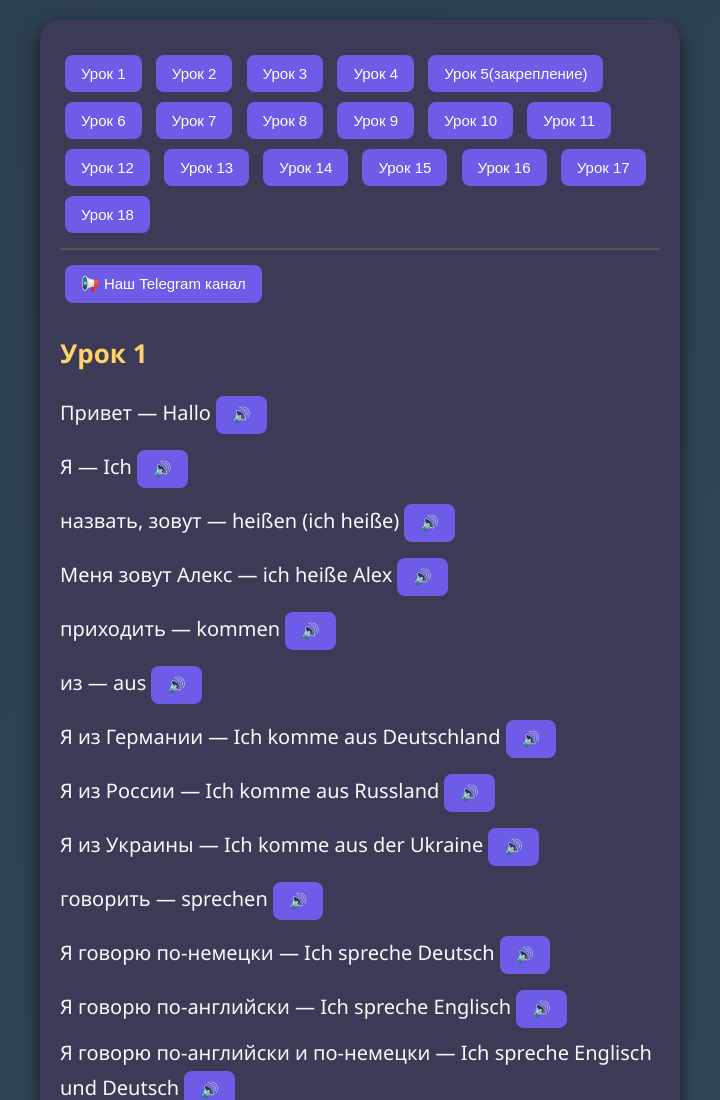
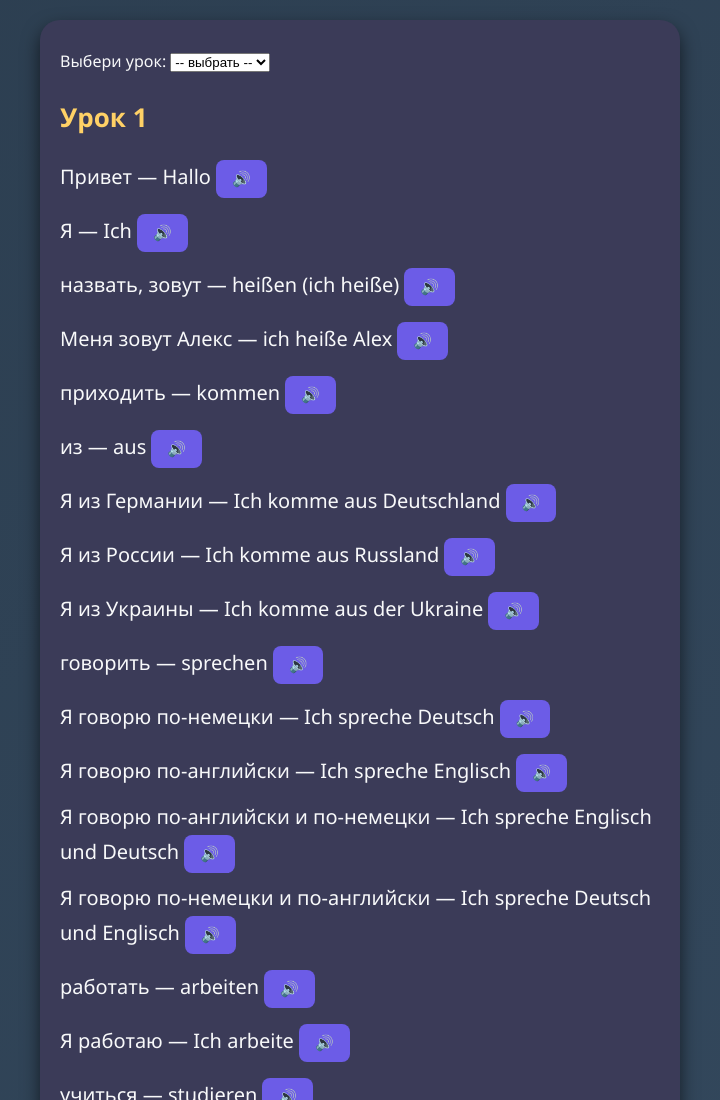
Before and after one commit to Try21321/germanwords, a plain HTML site: page massless.html in a window 1280 px wide. Shown: the top 1100 px of the page, without its empty margins (280-1000 px from the left). Drawn offline with Linux system fonts and the light colour scheme.

Commit message:
Add files via upload

```diff
--- a/massless.html
+++ b/massless.html
@@ -65,29 +65,29 @@
 
 <div class="card">
   <!-- Меню -->
-  <div id="menu">
-    <button onclick="goLesson(1)">Урок 1</button>
-    <button onclick="goLesson(2)">Урок 2</button>
-    <button onclick="goLesson(3)">Урок 3</button>
-    <button onclick="goLesson(4)">Урок 4</button>
-    <button onclick="goLesson(5)">Урок 5(закрепление) </button>
-    <button onclick="goLesson(6)">Урок 6</button>
-    <button onclick="goLesson(7)">Урок 7</button>
-    <button onclick="goLesson(8)">Урок 8</button>
-    <button onclick="goLesson(9)">Урок 9</button>
-    <button onclick="goLesson(10)">Урок 10</button>
-    <button onclick="goLesson(11)">Урок 11</button>
-    <button onclick="goLesson(12)">Урок 12</button>
-    <button onclick="goLesson(13)">Урок 13</button>
-    <button onclick="goLesson(14)">Урок 14</button>
-    <button onclick="goLesson(15)">Урок 15</button>
-    <button onclick="goLesson(16)">Урок 16</button>
-    <button onclick="goLesson(17)">Урок 17</button>
-    <button onclick="goLesson(18)">Урок 18</button>
-    <hr style="margin:10px 0; border: 1px solid #555;">
-  <button onclick="window.open('https://t.me/deutschland_learn', '_blank')">📢 Наш Telegram канал</button>
-
-
+  <div id="menu" style="margin-bottom:15px;">
+    <label for="lessonSelect">Выбери урок:</label>
+    <select id="lessonSelect" onchange="goLesson(this.value)">
+      <option value="">-- выбрать --</option>
+      <option value="1">Урок 1</option>
+      <option value="2">Урок 2</option>
+      <option value="3">Урок 3</option>
+      <option value="4">Урок 4</option>
+      <option value="5">Урок 5</option>
+      <option value="6">Урок 6</option>
+      <option value="7">Урок 7</option>
+      <option value="8">Урок 8</option>
+      <option value="9">Урок 9</option>
+      <option value="10">Урок 10</option>
+      <option value="11">Урок 11</option>
+      <option value="12">Урок 12</option>
+      <option value="13">Урок 13</option>
+      <option value="14">Урок 14</option>
+      <option value="15">Урок 15</option>
+      <option value="16">Урок 16</option>
+      <option value="17">Урок 17</option>
+      <option value="18">Урок 18</option>
+    </select>
   </div>
 
   <h1 id="lessonTitle">Урок</h1>
```
Also changed, not shown: a01.html (+24 -23 lines).
